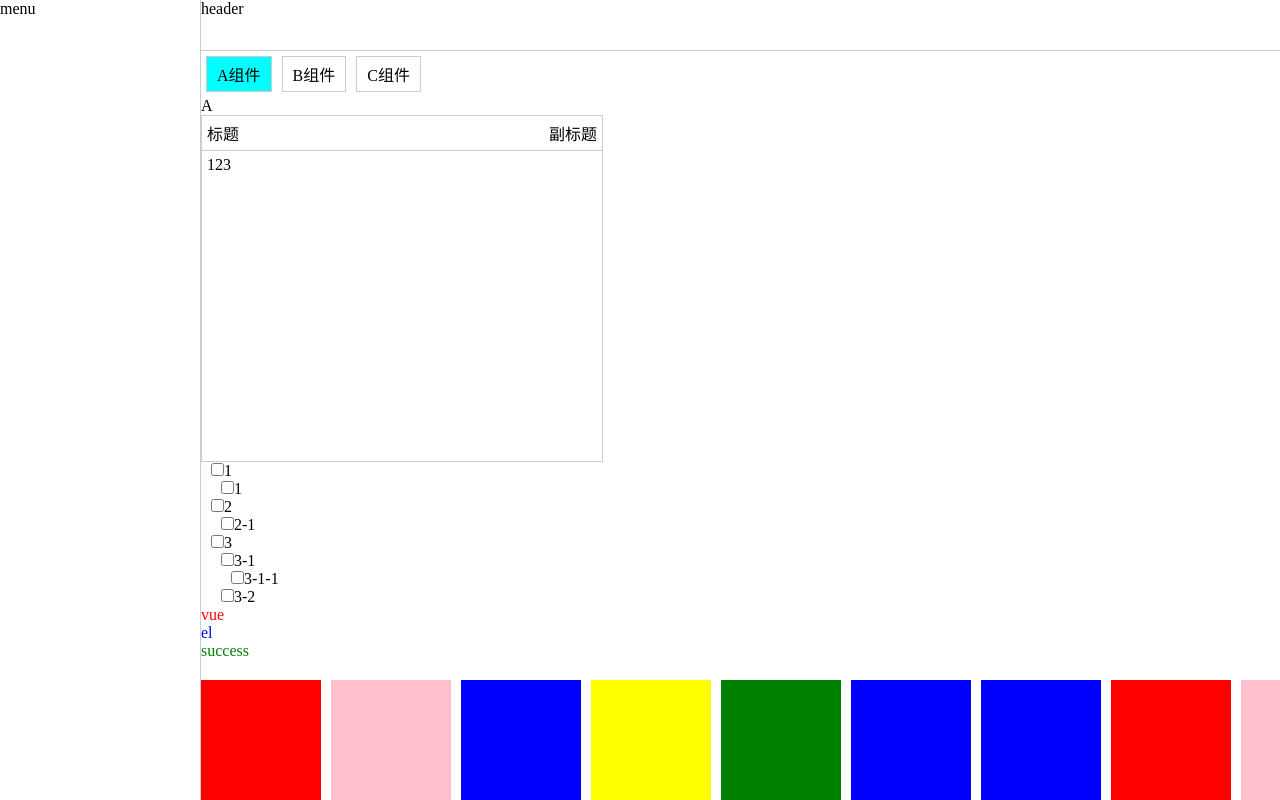
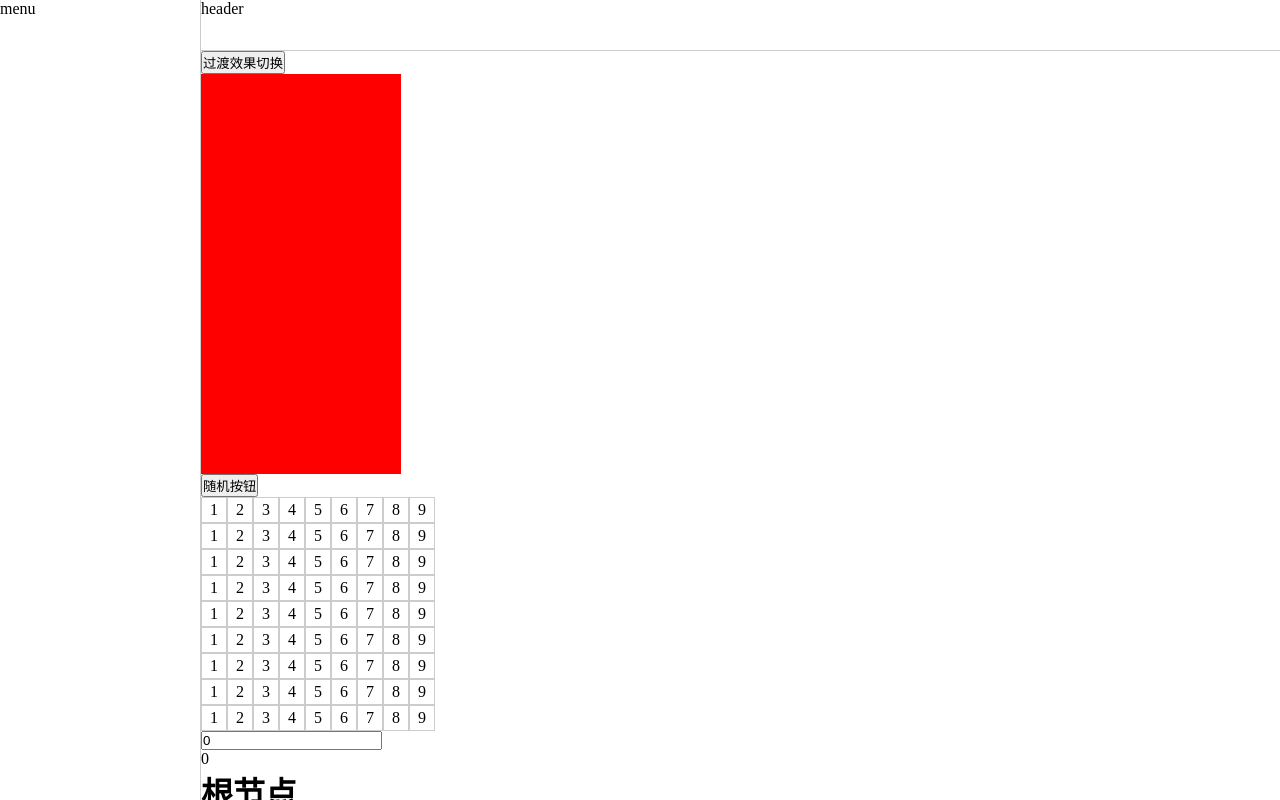
Before and after one commit to yhj365/my-vue3-demo, a Vue app: page / in a window 1280 px wide. Built offline with nearby package versions, Linux system fonts and the light colour scheme.

Commit message:
增加动态过渡效果，数字过渡

```diff
--- a/package.json
+++ b/package.json
@@ -7,10 +7,13 @@
     "build": "vite build"
   },
   "dependencies": {
+    "gsap": "^3.12.2",
+    "lodash": "^4.17.21",
     "unplugin-vue-define-options": "^1.3.17",
     "vue": "^3.0.4"
   },
   "devDependencies": {
+    "@types/lodash": "^4.14.198",
     "@types/node": "^20.6.0",
     "@vitejs/plugin-vue": "^3.1.0",
     "@vue/compiler-sfc": "^3.0.4",
--- a/src/layout/Content/index.vue
+++ b/src/layout/Content/index.vue
@@ -1,8 +1,19 @@
 <template>
   <div class="xm-content">
-    <Main></Main>
+    <button @click="switchBtn">过渡效果切换</button>
+    <!-- gsap函数过渡 -->
+    <transition  mode="out-in" @before-enter="enterFrom" @enter="enterActive" @leave="leave">
+      <div class="block-red" v-if="showMain" ></div>
+      <div class="block-yellow" v-else ></div>
+    </transition>
+    <!-- css版本过渡 -->
+    <transition name="fade" mode="out-in">
+      <div class="block-red" v-if="showMain" ></div>
+      <div class="block-yellow" v-else ></div>
+    </transition>
+      <Main></Main>
+      <WaterFall :list="waterFallList"></WaterFall>
     <ScssTest></ScssTest>
-    <WaterFall :list="waterFallList"></WaterFall>
   </div>
 </template>
 
@@ -11,7 +22,7 @@ import {ref} from 'vue'
 import Main from '@/views/Main/index.vue'
 import ScssTest from '@/views/ScssTest/index.vue'
 import WaterFall from '@/views/water-fall/index.vue'
-
+import { gsap } from "gsap"
 const waterFallList = ref([
   {
     height: 300,
@@ -70,11 +81,70 @@ const waterFallList = ref([
     background: 'blue',
   },
 ])
+
+const showMain = ref(true)
+function switchBtn() {
+  showMain.value = !showMain.value
+}
+
+function enterFrom(el) {
+  gsap.set(el, {
+    width:0,
+    height:0,
+  })
+}
+function enterActive(el,done) {
+  gsap.to(el, {
+    width: '200px',
+    height: '200px',
+    onComplete: done
+  })
+}
+function leave(el,done) {
+  gsap.to(el, {
+    width: 0,
+    height: 0,
+    onComplete: done
+  })
+}
 </script>
 
 <style lang="scss" scoped>
 @include b(content){
-    flex: 1;
-    overflow: auto;
-  }
+  flex: 1;
+  overflow: auto;
+}
+.block-red{
+  background-color: red;
+  width: 200px;
+  height: 200px;
+}
+.block-yellow{
+  background-color: yellow;
+  width: 200px;
+  height: 200px;
+  margin-bottom: 20px;
+}
+.fade-enter-from{
+  height: 0;
+  width: 0;
+}
+.fade-enter-active{
+  transition: all 1.5s ease;
+}
+.fade-enter-to{
+  height: 200px;
+  width: 200px;
+}
+.fade-leave-from{
+  height: 200px;
+  width: 200px;
+}
+.fade-leave-active{
+  transition: all 1.5s ease;
+}
+.fade-leave-to{
+  height: 0;
+  width: 0;
+}
 </style>
--- a/src/views/Main/index.vue
+++ b/src/views/Main/index.vue
@@ -1,5 +1,17 @@
 <template>
   <div>
+    <button @click="randomHandlder">随机按钮</button>
+    <TransitionGroup move-class="move-animal" tag="div" class="wraps">
+      <div class="items" v-for="item in list" :key="item.id">
+        {{ item.number }}
+      </div>
+    </TransitionGroup>
+    <!-- 数字增加过渡效果 -->
+    <div>
+      <input v-model="num.current" type="number" step="10">
+      <div>{{ num.tweendNumber^0 }}</div>
+    </div>
+    <ProvideDemo></ProvideDemo>
     <DynamicComponents :data="treeData"></DynamicComponents>
     <Card></Card>
     <Tree :data="treeData"></Tree>
@@ -7,9 +19,32 @@
 </template>
 
 <script setup lang="ts">
-import {ref} from 'vue'
+import {ref,reactive,watch} from 'vue'
 import DynamicComponents from '@/views/DynamicComponents/index.vue'
+import ProvideDemo from '@/views/ProvideDemo/index.vue'
+import _ from 'lodash'
+import gsap from 'gsap'
 
+const list = ref(Array.apply(null,{length: 81} as number[]).map((_,index)=>{
+  return {
+    id: index,
+    number: (index % 9) + 1
+  }
+}))
+function randomHandlder() {
+  list.value = _.shuffle(list.value)
+}
+
+const num = reactive({
+  current: 0,
+  tweendNumber: 0
+})
+watch(()=>num.current,(newValue)=>{
+  gsap.to(num,{
+    duration: 1,
+    tweendNumber: newValue
+  })
+})
 interface Tree {
   name: string,
   checked: boolean,
@@ -61,5 +96,20 @@ const treeData = ref<Tree[]>([
 </script>
 
 <style lang="scss" scoped>
-
+.move-animal{
+  transition: all 1s;
+}
+.wraps{
+  display: flex;
+  flex-wrap: wrap;
+  width: calc(24px * 9 + 18px);
+  .items{
+    width: 24px;
+    height: 24px;
+    border: 1px solid #ccc;
+    display: flex;
+    align-items: center;
+    justify-content: center;
+  }
+}
 </style>
--- /dev/null
+++ b/src/views/ProvideDemo/index.vue
@@ -0,0 +1,31 @@
+<template>
+  <div>
+    <h1>根节点</h1>
+    <label>
+      <input v-model="colorVal" type="radio" value="red" name="color">
+      红色
+    </label>
+    <label>
+      <input v-model="colorVal" type="radio" value="pink" name="color">
+      粉色
+    </label>
+    <label>
+      <input v-model="colorVal" type="radio" value="yellow" name="color">
+      黄色
+    </label>
+    <div class="box">
+
+    </div>
+  </div>
+</template>
+
+<script setup>
+import {ref} from 'vue'
+
+const colorVal = ref('')
+
+</script>
+
+<style lang="scss" scoped>
+
+</style>
```
Also changed, not shown: 2 other files (tests, documents, lock files or other folders).
